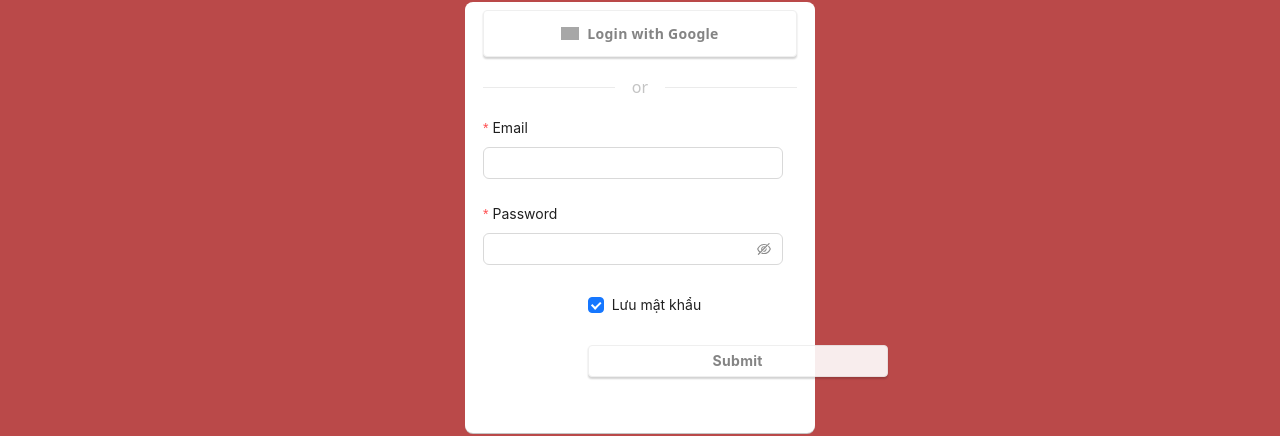
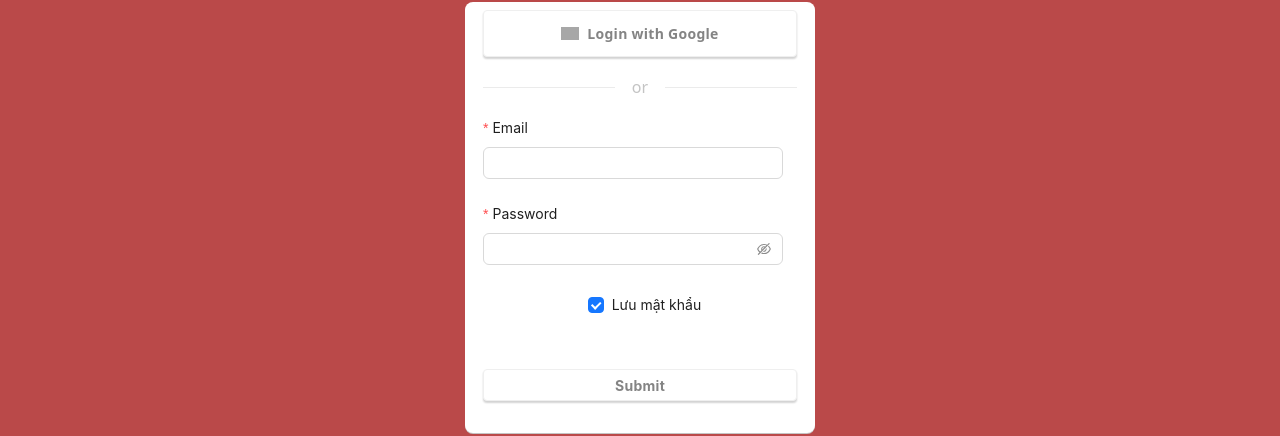
Before and after one commit to restom0/mindx_final-project, a React (Create React App) app in the folder client/: page / in a window 1280 px wide. Shown: the part 379-815 px from the top of the page. Built offline with nearby package versions, Linux system fonts and the light colour scheme; grey boxes are pictures that could not be loaded.

Commit message:
Update form.js

```diff
--- a/client/src/components/antdsgn/form.js
+++ b/client/src/components/antdsgn/form.js
@@ -13,7 +13,9 @@ const onFinishFailed = (errorInfo) => {
 
 
 const FormLogin = () => (
+  <div>
   <Form
+    className='form-login'
     name="basic"
     labelCol={{ span: 8 }}
     wrapperCol={{ span: 16 }}
@@ -49,12 +51,12 @@ const FormLogin = () => (
       <Checkbox>Lưu mật khẩu</Checkbox>
     </Form.Item>
 
-    <Form.Item wrapperCol={{ offset: 8, span: 16 }}>
+
+  </Form>;
       <Button type="primary" htmlType="submit">
         Submit
       </Button>
-    </Form.Item>
-  </Form>
-);
+  </div>)
+
 
 export default FormLogin;
```
